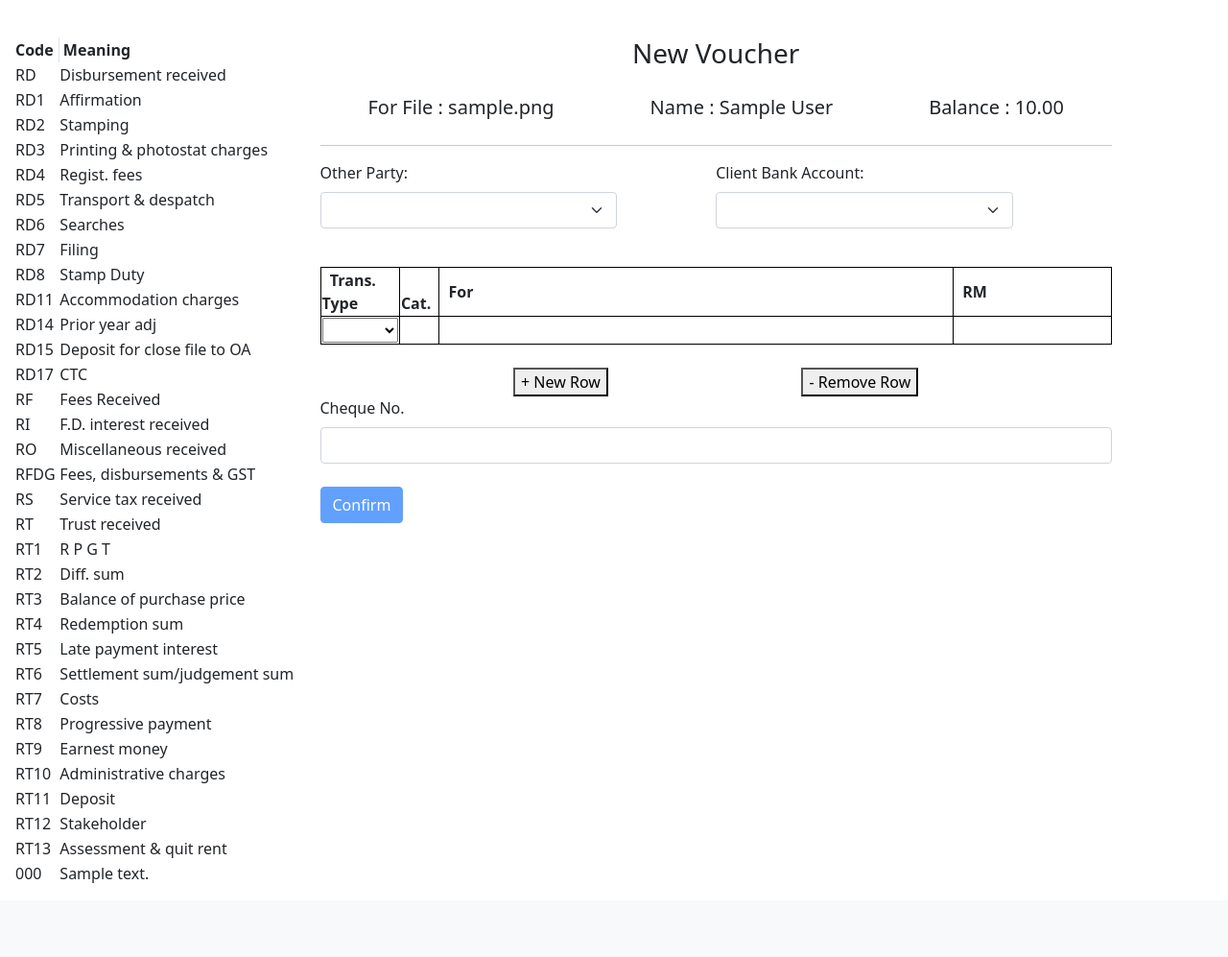
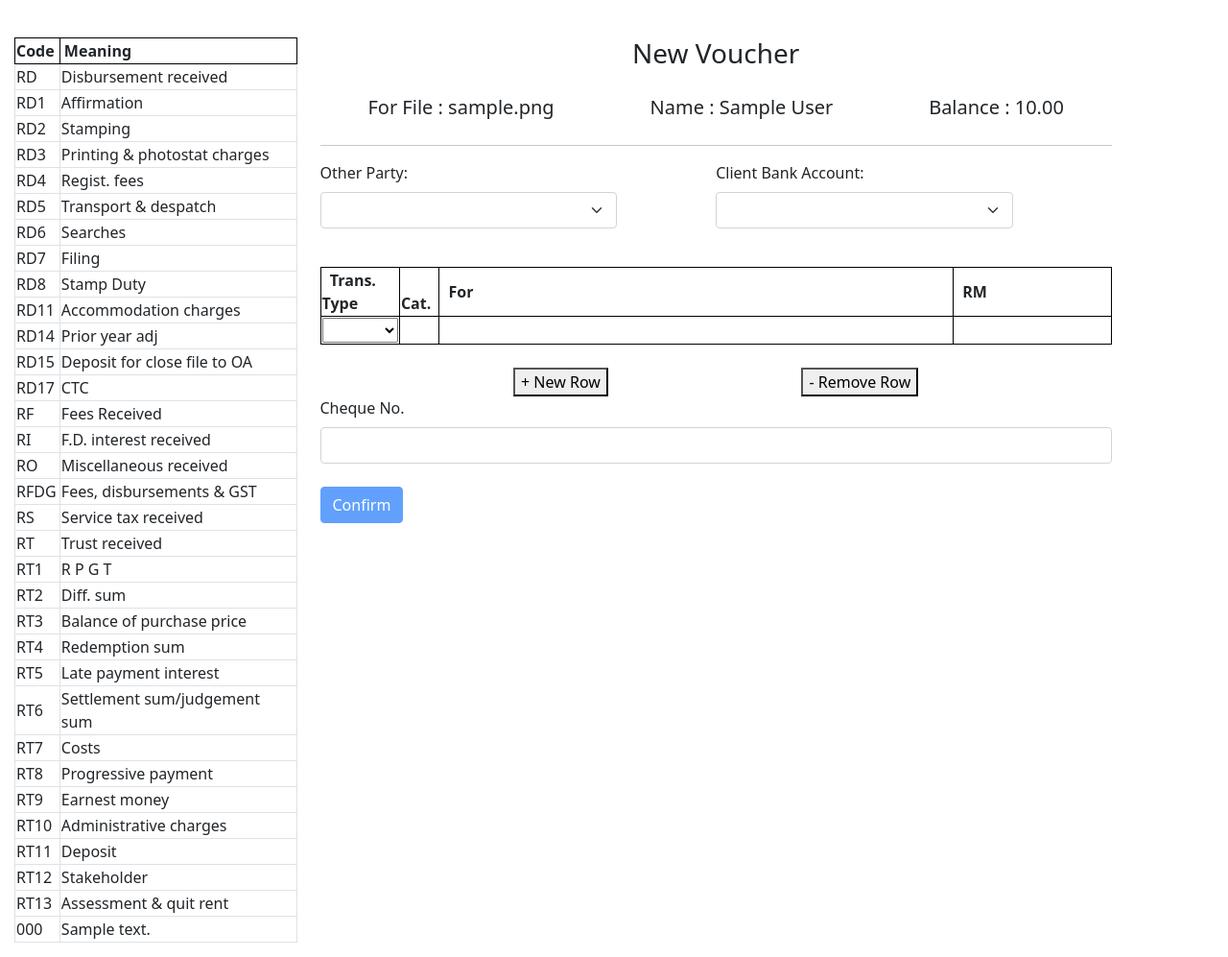
Before and after one commit to shenyang44/django_chyy, a Django app: page /ledger/1/create-trans/1 in a window 1280 px wide. Shown: the part 56-1053 px from the top of the page at 96% size. Before the commit the page ends 976 px from the top, so only its background shows below. Run offline with Django 3.2, Linux system fonts and the light colour scheme; tables that the repository leaves empty hold one stand-in row (values such as "Sample post"); parts of the project's set-up code (start-up, migrations or seed data) failed here and were passed over.

Commit message:
adjusted layout and set maxlength of descript to 55

```diff
--- a/ledger/templates/ledger/transaction.html
+++ b/ledger/templates/ledger/transaction.html
@@ -4,15 +4,15 @@
 {% block body %}
 <div class="fluid-container">
     <div class="row mt-4">
-        <div class="col-lg-3 col-sm-4">
+        <div class="col-xl-3 col-4">
             <table id='legend'>
                 <tr>
-                  <th class="border-end">Code&nbsp;</th>
-                  <th class="ps-1">Meaning</th>
+                  <th class="bordered">Code&nbsp;</th>
+                  <th class="ps-1 bordered">Meaning</th>
                 </tr>
               </table>
         </div>
-        <div class="col-lg-8 col-sm-10">
+        <div class="col-8 col-xxl-7">
             <h3 class="text-center mb-4">New {% if trans_type == 'cre' %}Receipt{%else%}Voucher{% endif %}</h3>
             <form id='transForm' action="{% url 'ledger:create_trans' account.id trans_type %}" method="post" class="mt-3">
                 {% csrf_token %}
@@ -79,8 +79,7 @@
                 <button id='transBtn' disabled type='button' class="btn btn-primary">Confirm</button>
             </form>
         </div>
-        <div class="col-sm">
-        </div>
+        <div class="col-xl"></div>
     </div>
 </div>
 <script charset="utf-8">
@@ -131,7 +130,7 @@ $(()=>{
     options = options.concat(Object.keys(extraTypeCodes))
     meanings = meanings.concat(Object.values(extraTypeCodes))
     for (i = 0; i<options.length; i++){
-        $('#legend').append(`<tr><td>${options[i]}</td><td>${meanings[i]}</td></tr>`)
+        $('#legend').append(`<tr><td class='border'>${options[i]}</td><td class='border'>${meanings[i]}</td></tr>`)
     }
 
     $('table').on('click', '.typeCode', (e)=>{
@@ -178,7 +177,7 @@ $(()=>{
                     </select>
                 </td>
                 <td class='bordered'></td>
-                <td class="bordered"><input type="text" class="descript" id=""></td>
+                <td class="bordered"><input maxlength='55' type="text" class="descript" id=""></td>
                 <td class="bordered"><input type="text" class="amount" id=""></td>
             </tr>
         `)
@@ -209,7 +208,7 @@ $(()=>{
             let desc = $(e).val()
             if (desc == ''){
                 x = false;
-            } else {
+            } else{
                 descriptions[i] = desc;
             }
         })
```
